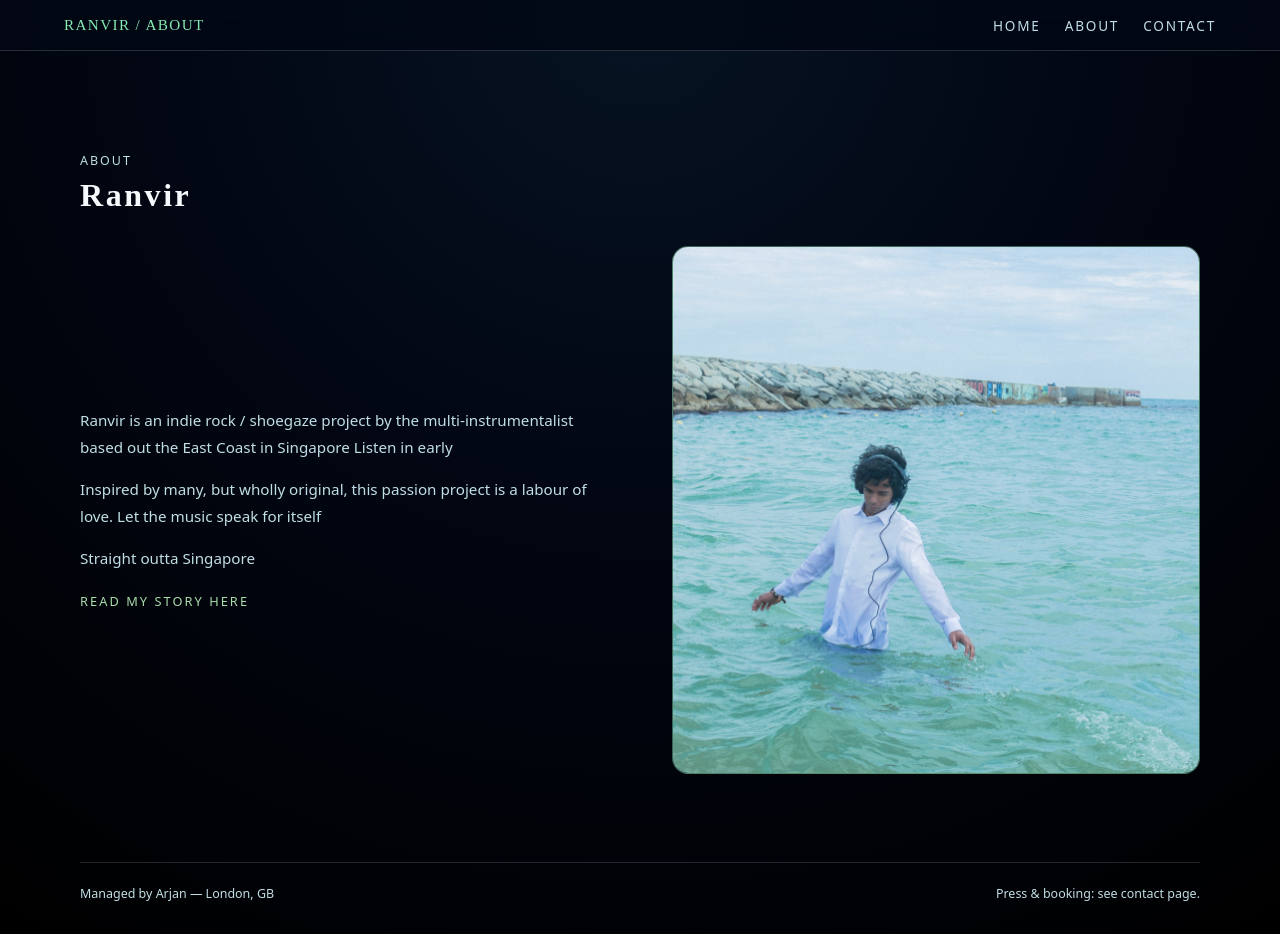
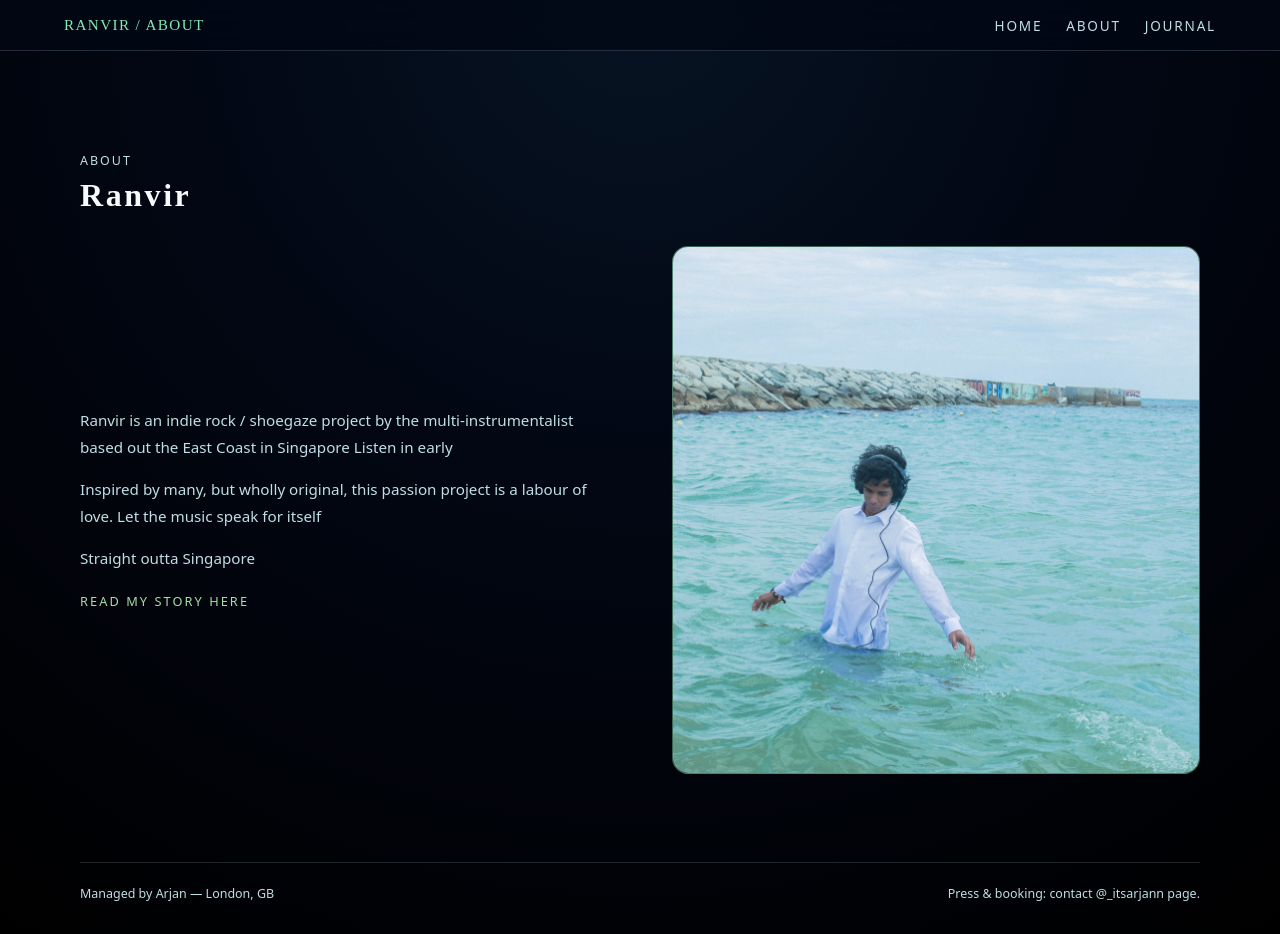
Before and after one commit to blnk24/arjan-ranvirs-site, a plain HTML site: page about.html in a window 1280 px wide. Drawn offline with Linux system fonts and the light colour scheme; files whose address does not match are found by name; a web font is replaced by a local one.

Commit message:
Update navigation links and footer contact information

```diff
--- a/about.html
+++ b/about.html
@@ -15,7 +15,7 @@
     <ul class="nav-links">
       <li><a href="index.html">Home</a></li>
       <li><a href="about.html">About</a></li>
-      <li><a href="contact.html">Contact</a></li>
+      <li><a href="journal.html">Journal</a></li>
     </ul>
   </nav>
 
@@ -53,7 +53,7 @@
 
   <footer>
     <div>Managed by Arjan — London, GB</div>
-    <div>Press & booking: see contact page.</div>
+    <div>Press & booking: contact @_itsarjann page.</div>
   </footer>
 
   <script src="main.js"></script>
```
